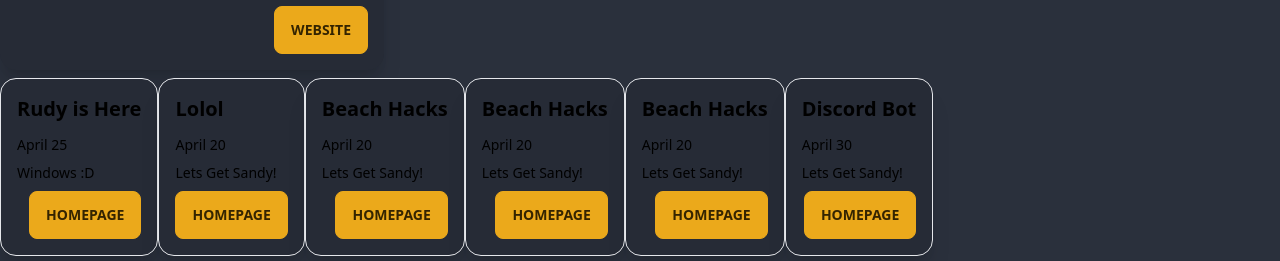
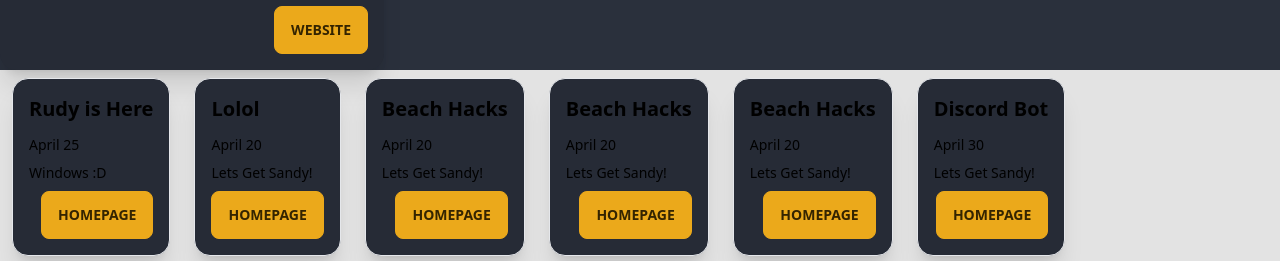
Before and after one commit to RudyRSDev/club_hub, a Next.js app: page / in a window 1280 px wide. Shown: the part 1304-1565 px from the top of the page. Built offline with nearby package versions, Linux system fonts and the light colour scheme.

Commit message:
Themes and EventBar

```diff
--- a/src/components/card.tsx
+++ b/src/components/card.tsx
@@ -28,7 +28,7 @@ const Card = ({Title, Descpt, Links}: CardProps) => {
                 </div>
             </div>
         </div>
-    )
+    );
 }
 
 export default Card;
--- a/src/components/event_card.tsx
+++ b/src/components/event_card.tsx
@@ -12,7 +12,7 @@ interface LinkType {
 
 const EventCard = ({Title, Descpt, Date, Link}: EventCardProps) => {
     return (
-        <div className="card card-compact w-50 bg-base-200 shadow-xl border mt-2 mb-2">
+        <div className="card card-compact flex w-50 bg-base-200 shadow-xl border mt-2 mb-2 mx-auto">
             <div className="card-body">
                 <h2 className="card-title">{Title}</h2>
                 <h2>{Date}</h2>
@@ -26,7 +26,7 @@ const EventCard = ({Title, Descpt, Date, Link}: EventCardProps) => {
                 </div>
             </div>
         </div>
-    )
+    );
 }
 
 export default EventCard;
--- /dev/null
+++ b/src/components/eventbar.tsx
@@ -0,0 +1,18 @@
+import EventCard from '@/components/event_card'
+import event_data from '@/data/events'
+
+const EventBar = () => {
+    return (
+      <div className="events-section overflow-x-scroll whitespace-nowrap flex flex-row bg-accent">
+        {event_data.map((item, index) => {
+          return (
+            <div key={index} className="inline-block ml-3 mr-3">
+              <EventCard Title={item.title} Descpt={item.description} Date={item.date} Link={item.link}/>
+            </div>
+          )
+        })}
+      </div>
+    );
+}
+
+export default EventBar;
--- a/src/components/navbar.tsx
+++ b/src/components/navbar.tsx
@@ -27,7 +27,7 @@ const NavBar = () => {
                 </div>
             </div>
         </div>
-    )
+    );
 }
 
 export default NavBar;
--- a/src/pages/index.tsx
+++ b/src/pages/index.tsx
@@ -2,6 +2,8 @@ import { Inter } from 'next/font/google'
 import Card from '@/components/card'
 import EventCard from '@/components/event_card'
 import NavBar from '@/components/navbar'
+
+import EventBar from '@/components/eventbar'
 import club_data from '@/data/clubs'
 import event_data from '@/data/events'
 
@@ -19,15 +21,7 @@ export default function Home() {
           )
         })}
       </div>
-      <div className="events-section overflow-x-scroll whitespace-nowrap">
-        {event_data.map((item, index) => {
-          return (
-            <div key={index} className="inline-block">
-              <EventCard Title={item.title} Descpt={item.description} Date={item.date} Link={item.link}/>
-            </div>
-          )
-        })}
-      </div>
+      <EventBar/>
     </div>
   )
 }
```
